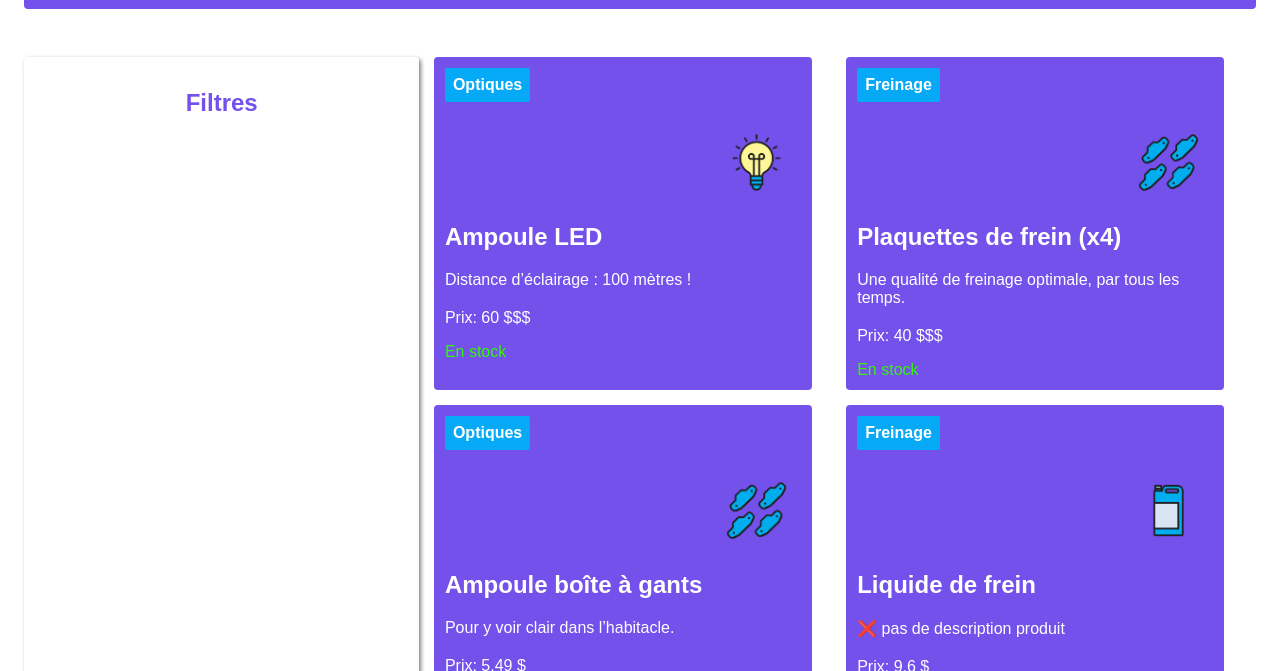
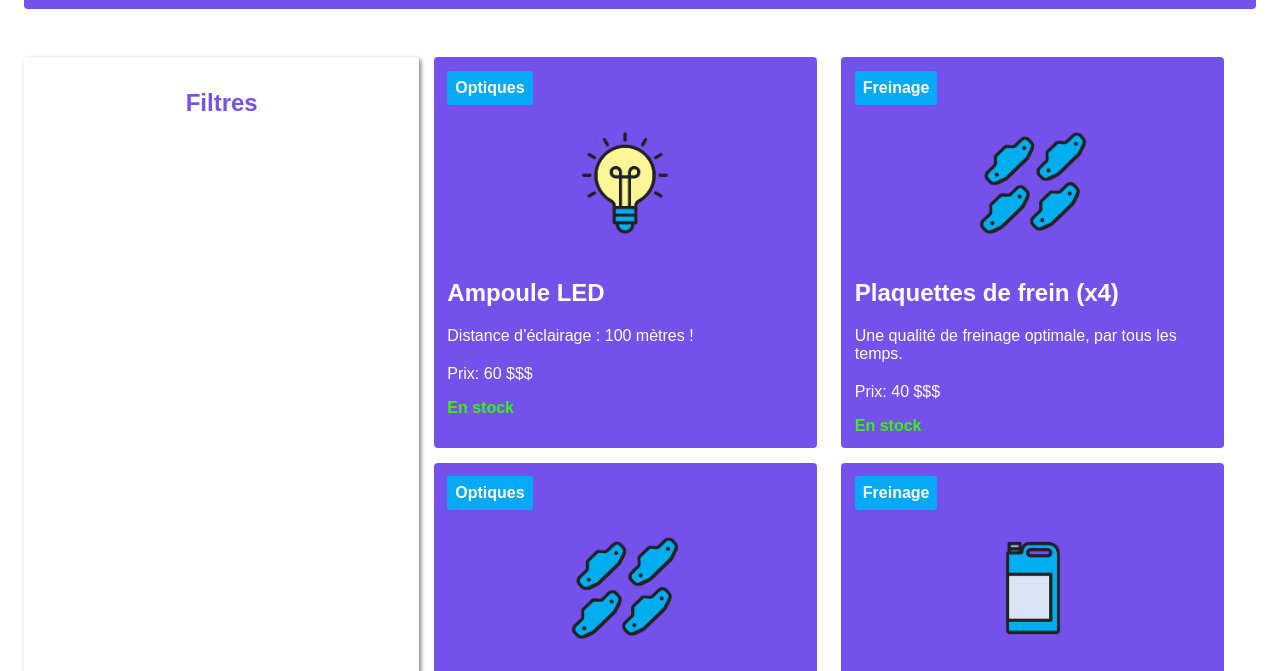
Before and after one commit to Mil00Z/bonnes-pieces, a website: page index.html in a window 1280 px wide. Shown: the part 129-800 px from the top of the page. Drawn offline with Linux system fonts and the light colour scheme.

Commit message:
CSS: quick UI change on image and categorie data

```diff
--- a/assets/css/styles.css
+++ b/assets/css/styles.css
@@ -84,7 +84,7 @@ header h1 {
 	flex-direction:column;
 	width: 45%;
 	row-gap:var(--gap);
-	padding:.7rem;
+	padding:.85rem;
 	font-size:1rem;
 	color:var(--white-color);
 	background-color:var(--main-color);
@@ -104,10 +104,10 @@ header h1 {
 .product_avail[data-available='on']{
 
 	color:var(--product-available);
+	font-weight: bold;
 }
 
 .product_avail[data-available='off']{
-
 	color:var(--product-unavailable);
 }
 
@@ -125,15 +125,16 @@ header h1 {
 }
 
 .product_img {
-	max-width: 25%;
+	max-width: 45%;
 	object-fit: cover;
-	align-self: end;
-
+	align-self: center;
+	margin-top: 2rem;
 }
 
 
 .product_cat {
 	--shadow-color:var(--black-color);
+	position: absolute;
 	width:fit-content;
 	padding:.5rem;
 	font-weight: bold;;
@@ -175,7 +176,7 @@ header h1 {
 	}
 
 		.product {
-			width:100%;
+			width: clamp(25vw,42%,310px);
 		}
 }
 
```
